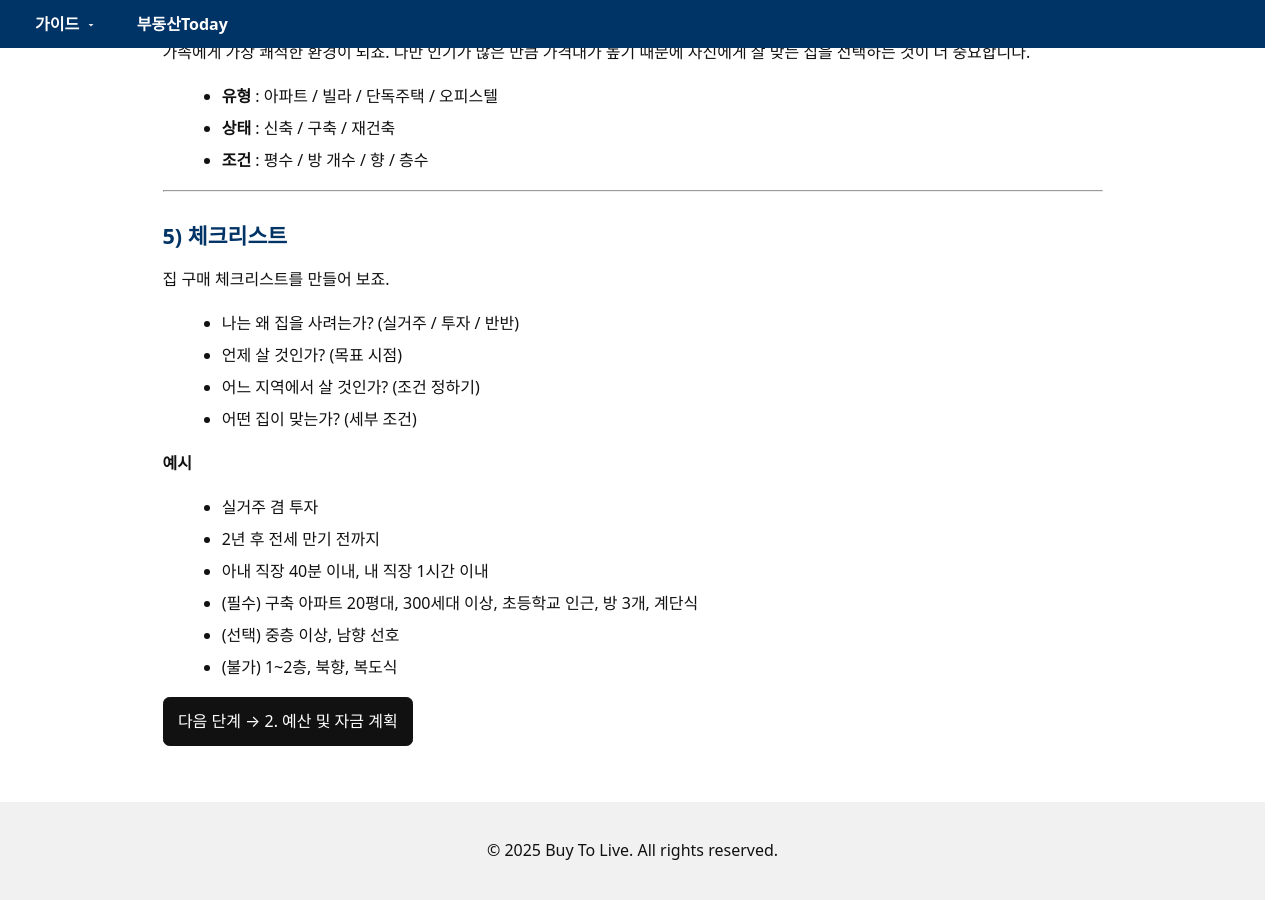
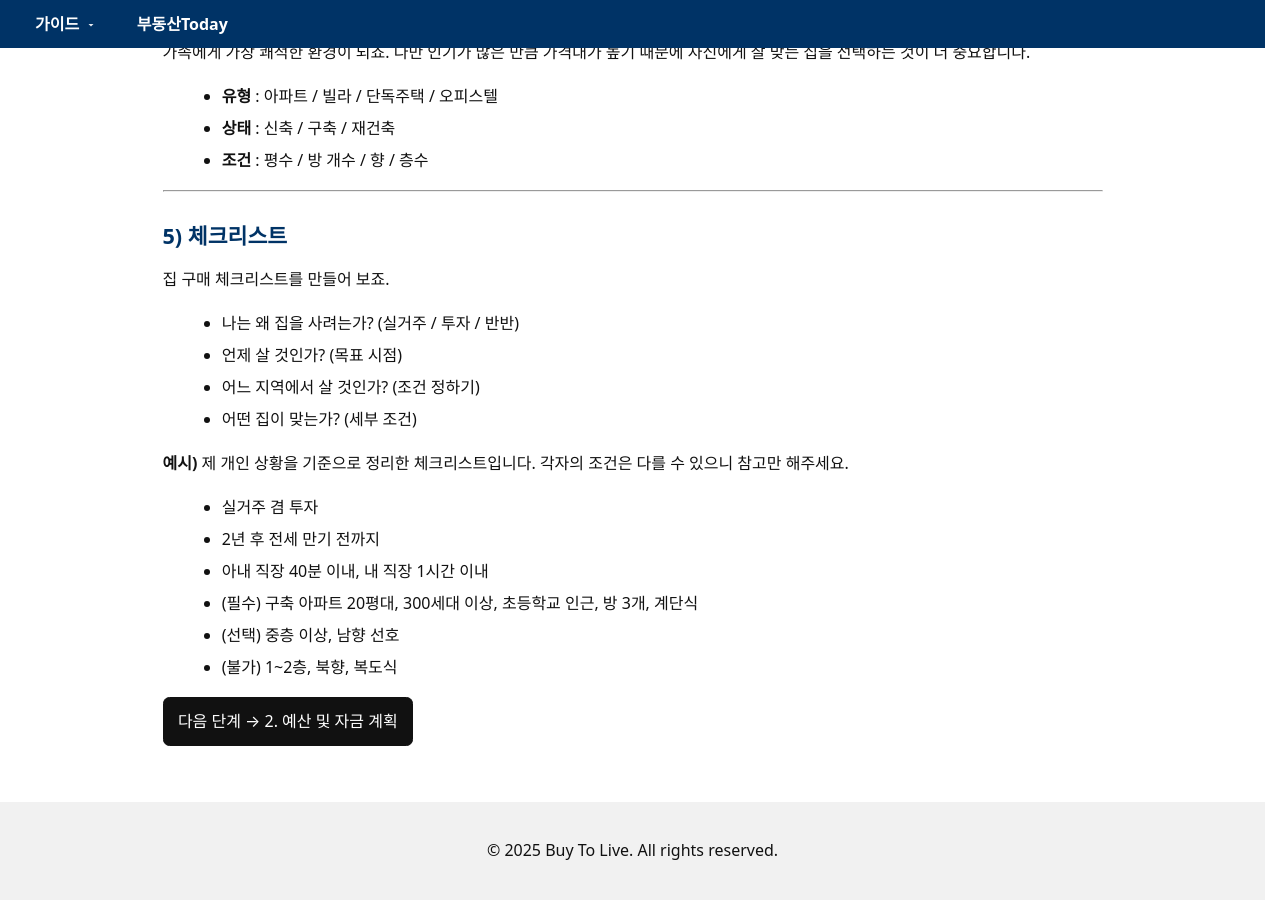
Before and after one commit to kimkisaa/land, a Jekyll site: the page built from guide/1-goal-setting.md, in a window 1280 px wide and 900 px high, scrolled down 1142 px. Built offline with Jekyll 4.4.1, drawn with Linux system fonts in a browser that asks for light colours.

Commit message:
Update 1-goal-setting.md

```diff
--- a/guide/1-goal-setting.md
+++ b/guide/1-goal-setting.md
@@ -64,7 +64,9 @@ image: /assets/images/og-image.jpg
   <li>어떤 집이 맞는가? (세부 조건)</li>
 </ul>
 
-<p><strong>예시</strong></p>
+<p><strong>예시)</strong> 제 개인 상황을 기준으로 정리한 체크리스트입니다.
+각자의 조건은 다를 수 있으니 참고만 해주세요.</p>
+
 <ul>
   <li>실거주 겸 투자</li>
   <li>2년 후 전세 만기 전까지</li>
@@ -74,6 +76,7 @@ image: /assets/images/og-image.jpg
   <li>(불가) 1~2층, 북향, 복도식</li>
 </ul>
 
+
 <p>
 <a class="btn primary" href="{{ '/guide/2-budget-plan/' | relative_url }}">다음 단계 → 2. 예산 및 자금 계획</a>
 </p>
```
